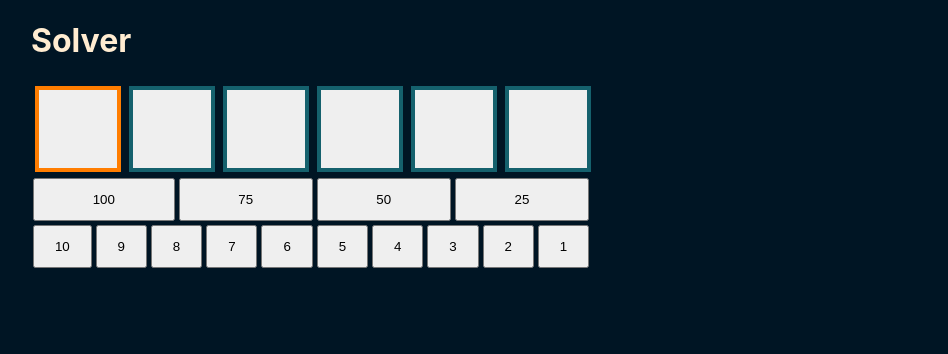
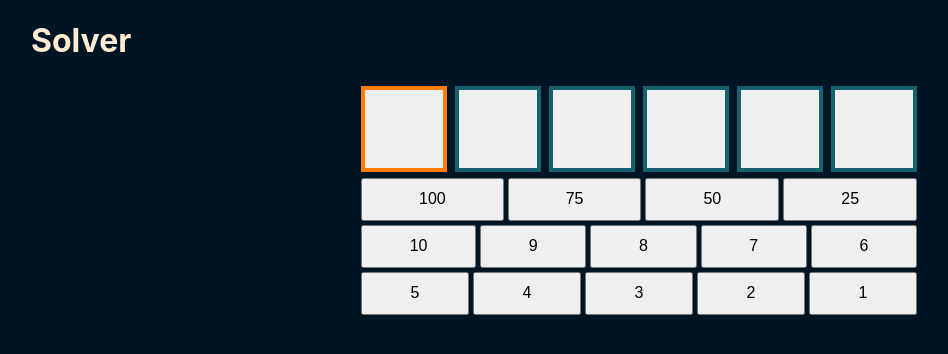
Before and after one commit to jeffs/countdown, a React (Create React App) app: page / in a window 1280 px wide. Shown: the top 354 px of the page, without its empty margins (1-949 px from the left). Built offline with nearby package versions, Linux system fonts and the light colour scheme.

Commit message:
Further tweak styles

```diff
--- a/src/Solver.css
+++ b/src/Solver.css
@@ -1,24 +1,37 @@
 :root {
   --solver-place-size: 86px;
   --solver-place-gap: 4px;
+
+  /* Match the width of 6 tiles. */
+  --solver-chooser-width: calc(
+    (var(--solver-place-size) + var(--solver-place-gap) * 2) * 6
+    - var(--solver-place-gap)
+  );
+}
+
+.solver__board {
+  display: flex;
+  flex-wrap: wrap;
+  justify-content: center;
+}
+
+.solver__chooser {
+  max-width: var(--solver-chooser-width);
+  margin-left: auto;
+  margin-right: auto;
 }
 
 .solver__chooser_row {
   display: flex;
   flex-wrap: wrap;
-  max-width: calc((var(--solver-place-size) + 8px) * 6 - 4px);
+  justify-content: space-around;
 }
 
 .solver__chooser_value {
   flex-grow: 1;
+  font-size: 16px;
   height: calc(var(--solver-place-size) / 2);
   margin: calc(var(--solver-place-gap) / 2);
-}
-
-.solver__board {
-  display: flex;
-  flex-wrap: wrap;
-  /*justify-content: center;*/
 }
 
 .solver__place {
--- a/src/Solver.tsx
+++ b/src/Solver.tsx
@@ -8,15 +8,15 @@ const PLACE_COUNT: number = 6;
 const BIG_NUMBERS: Array<number> = [100, 75, 50, 25];
 const LITTLE_NUMBERS: Array<number> = [10, 9, 8, 7, 6, 5, 4, 3, 2, 1];
 
-interface ChooserProps {
+interface ChooserRowProps {
+  numbers: Array<number>;
   onChange: (value: number) => void;
 }
 
-function Chooser(props: ChooserProps) {
+function ChooserRow(props: ChooserRowProps) {
   return (
-    <>
     <div className="solver__chooser_row">
-        {BIG_NUMBERS.map((value, index) => (
+      {props.numbers.map((value, index) => (
         <button
           className="solver__chooser_value"
           key={index}
@@ -26,18 +26,20 @@ function Chooser(props: ChooserProps) {
         </button>
       ))}
     </div>
-      <div className="solver__chooser_row">
-        {LITTLE_NUMBERS.map((value, index) => (
-          <button
-            className="solver__chooser_value"
-            key={index}
-            onClick={() => props.onChange(value)}
-          >
-            {value}
-          </button>
-        ))}
+  );
+}
+
+interface ChooserProps {
+  onChange: (value: number) => void;
+}
+
+function Chooser(props: ChooserProps) {
+  return (
+    <div className="solver__chooser">
+      <ChooserRow numbers={[100, 75, 50, 25]} {...props} />
+      <ChooserRow numbers={[10, 9, 8, 7, 6]} {...props} />
+      <ChooserRow numbers={[5, 4, 3, 2, 1]} {...props} />
     </div>
-    </>
   );
 }
 
```
Lines whose indentation alone changed are shown as unchanged.
